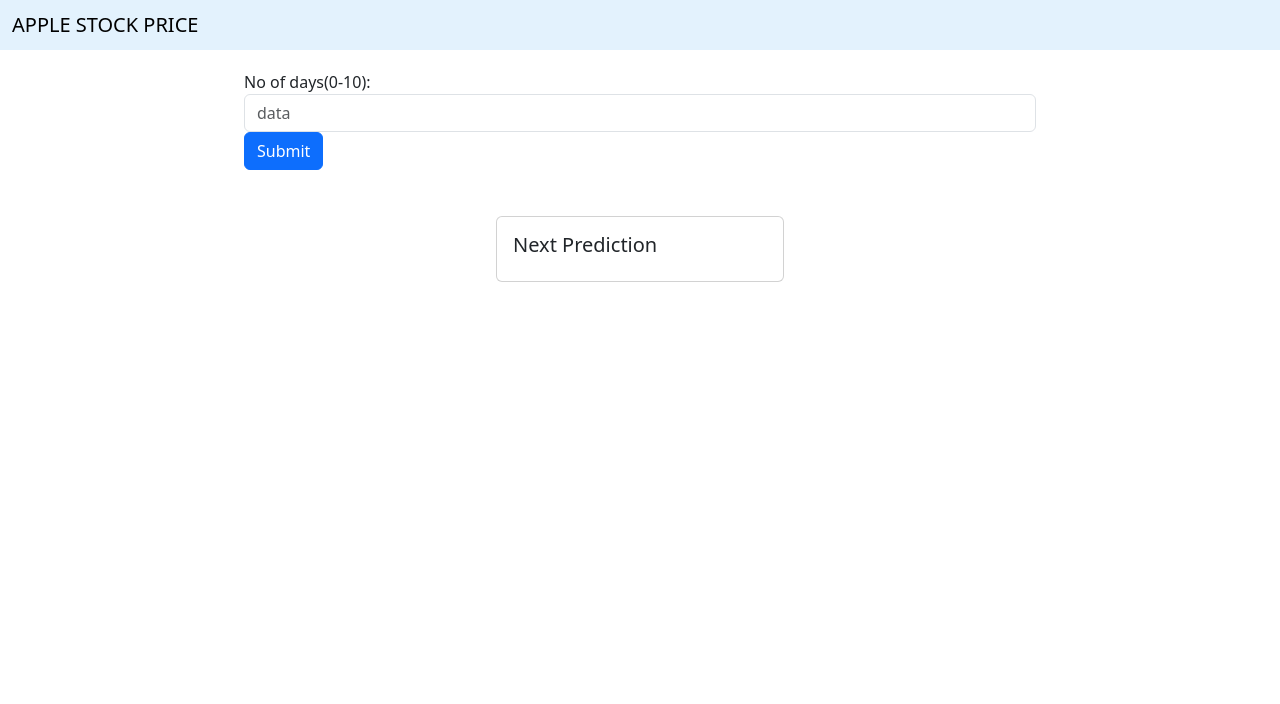
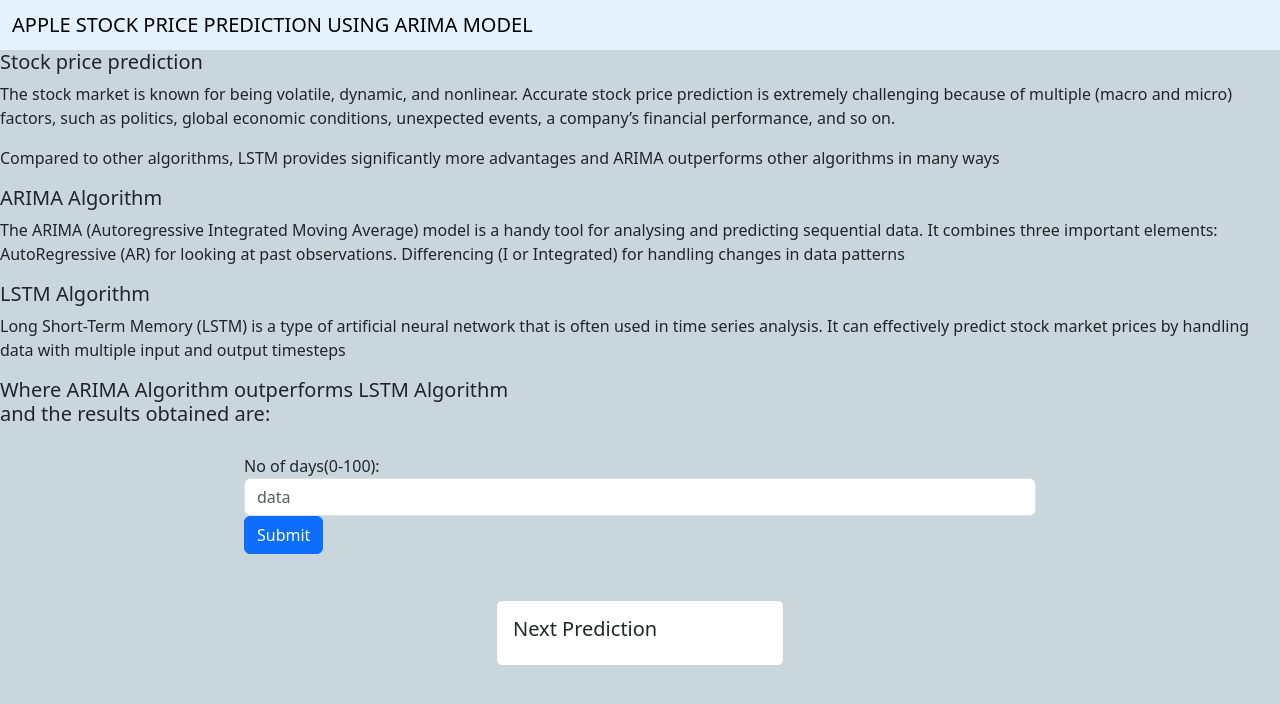
Before and after one commit to HAYVITA/stock_price_prediction_lstmAndArima, a Flask app: page / in a window 1280 px wide. Shown: the top 704 px of the page. Run offline with Flask 2, Linux system fonts and the light colour scheme; some libraries are stand-ins or nearby versions.

Commit message:
Update index.html

```diff
--- a/templates/index.html
+++ b/templates/index.html
@@ -10,16 +10,36 @@
 	<link href="https://cdn.jsdelivr.net/npm/bootstrap@5.3.0-alpha3/dist/css/bootstrap.min.css" rel="stylesheet" integrity="sha384-KK94CHFLLe+nY2dmCWGMq91rCGa5gtU4mk92HdvYe+M/SXH301p5ILy+dN9+nJOZ" crossorigin="anonymous">
 	<script src="https://cdn.jsdelivr.net/npm/bootstrap@5.3.0-alpha3/dist/js/bootstrap.bundle.min.js" integrity="sha384-ENjdO4Dr2bkBIFxQpeoTz1HIcje39Wm4jDKdf19U8gI4ddQ3GYNS7NTKfAdVQSZe" crossorigin="anonymous"></script>
 </head>
-<body>
+<body style="background-color:#C9D7DD;">
 	<nav class="navbar" style="background-color: #e3f2fd;">
   		<div class="container-fluid">
-  		  <span class="navbar-brand mb-0 h1" >APPLE STOCK PRICE</span>
+  		  <span class="navbar-brand mb-0 h1" >APPLE STOCK PRICE PREDICTION USING ARIMA MODEL</span>
   		</div>
 	</nav>
+	<!-- <form> -->
+		<div id="centering">
+			<span>
+				<h5>Stock price prediction</h5>
+				<p>The stock market is known for being volatile, dynamic, and nonlinear. Accurate stock price prediction is extremely challenging because of multiple (macro and micro) factors, such as politics, global economic conditions, unexpected events, a company’s financial performance, and so on.</p>
+				<p>Compared to other algorithms, LSTM provides significantly more advantages and ARIMA outperforms other algorithms in many ways</p>
+			</span>
+		<span>
+			<h5>ARIMA Algorithm</h5>
+			<p>The ARIMA (Autoregressive Integrated Moving Average) model is a handy tool for analysing and predicting sequential data. It combines three important elements: AutoRegressive (AR) for looking at past observations. Differencing (I or Integrated) for handling changes in data patterns </p>
 
+		</span>
+
+		<span>
+		<h5>LSTM Algorithm</h5>
+		<P>Long Short-Term Memory (LSTM) is a type of artificial neural network that is often used in time series analysis. It can effectively predict stock market prices by handling data with multiple input and output timesteps</P>
+
+		</span>
+		<h5>Where ARIMA Algorithm outperforms LSTM Algorithm <br> and the results obtained are:</h5>
+	</div>
+	<!-- </form> -->
 	<form action = "{{url_for('predict')}}" method = "POST">
 	  <div class="form-group">
-	    <label for="exampleInputEmail1">No of days(0-10): </label>
+	    <label for="exampleInputEmail1">No of days(0-100): </label>
 	    <input type="number" class="form-control" name="data" placeholder="data">
 	  </div>
 	  <button type="submit" class="btn btn-primary">Submit</button>
```
